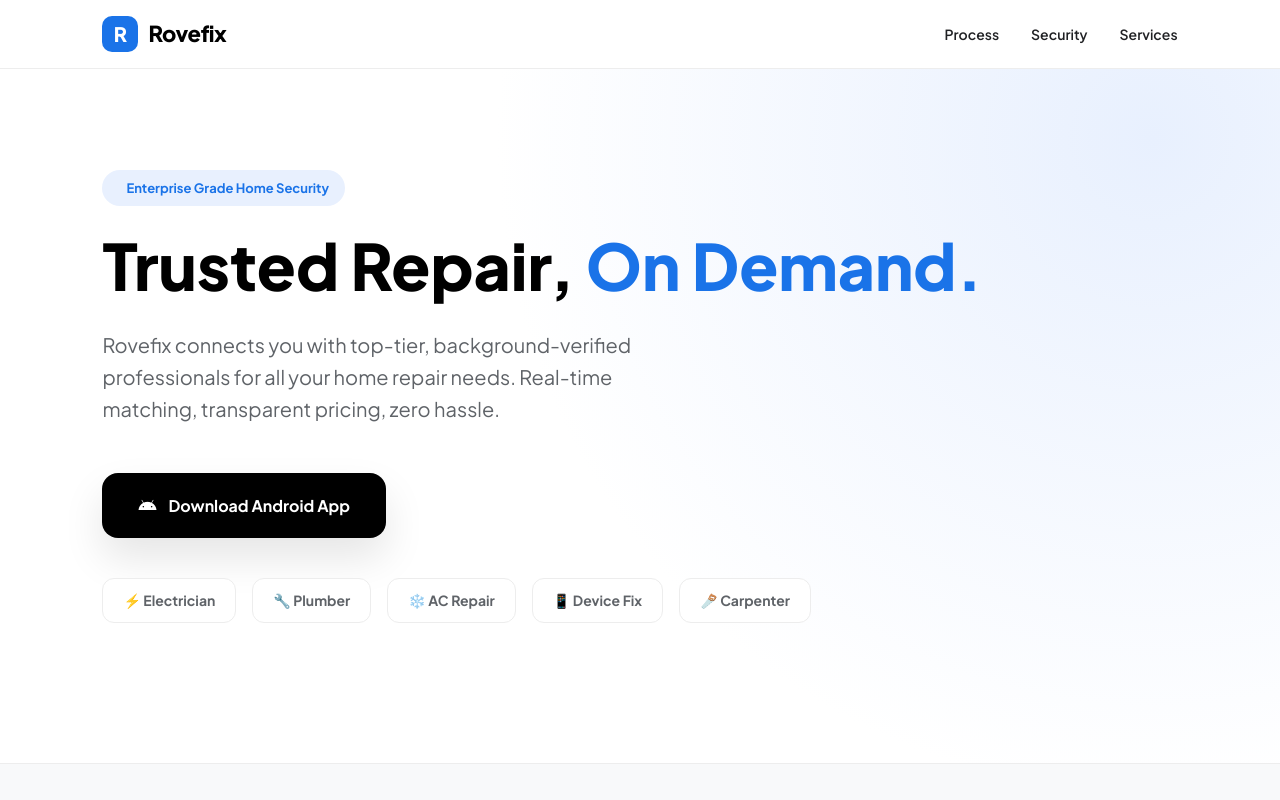
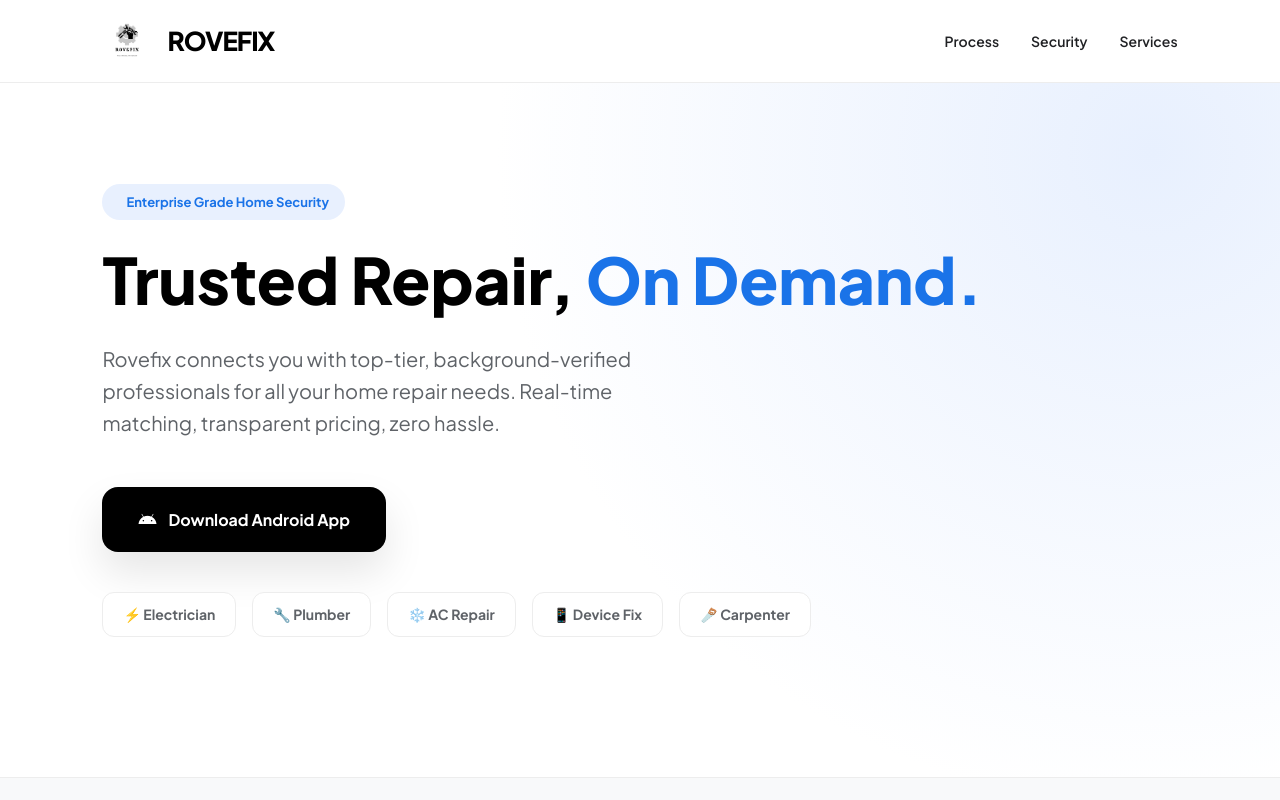
Before and after one commit to Jershindemetrius/rovefix-backend, a website: page public/index.html in a window 1280 px wide. Shown: the top 800 px of the page. Drawn offline with Linux system fonts and the light colour scheme.

Commit message:
Completed the Full Website Basic

```diff
--- a/public/index.html
+++ b/public/index.html
@@ -6,6 +6,7 @@
     <title>Rovefix | Professional Home Services On-Demand</title>
     <link href="https://fonts.googleapis.com/css2?family=Plus+Jakarta+Sans:wght@400;500;600;700;800&display=swap" rel="stylesheet">
     <link rel="stylesheet" href="https://cdnjs.cloudflare.com/ajax/libs/font-awesome/6.0.0/css/all.min.css">
+    <link rel="icon" href="logo_rovefix.png">
     <style>
         :root {
             --primary: #1A73E8;
@@ -52,28 +53,22 @@
         .logo-group {
             display: flex;
             align-items: center;
-            gap: 10px;
+            gap: 15px;
             text-decoration: none;
         }
 
-        .logo-icon {
-            width: 36px;
-            height: 36px;
-            background: var(--primary);
-            color: white;
-            display: flex;
-            align-items: center;
-            justify-content: center;
-            border-radius: 10px;
-            font-weight: 800;
-            font-size: 20px;
+        .logo-img {
+            width: 50px;
+            height: 50px;
+            object-fit: contain;
         }
 
         .logo-text {
-            font-size: 22px;
+            font-size: 26px;
             font-weight: 800;
             color: var(--dark);
-            letter-spacing: -0.5px;
+            letter-spacing: -1px;
+            text-transform: uppercase;
         }
 
         .nav-links {
@@ -325,7 +320,7 @@
 
     <nav class="navbar">
         <a href="#" class="logo-group">
-            <div class="logo-icon">R</div>
+            <img src="logo_rovefix.png" alt="Rovefix Logo" class="logo-img">
             <span class="logo-text">Rovefix</span>
         </a>
         <div class="nav-links">
```
Also changed, not shown: admin/index.html (+4 -4 lines), public/logo_rovefix.png (added).
